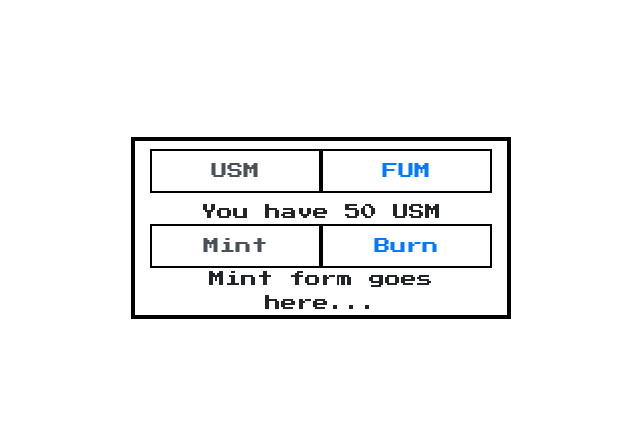
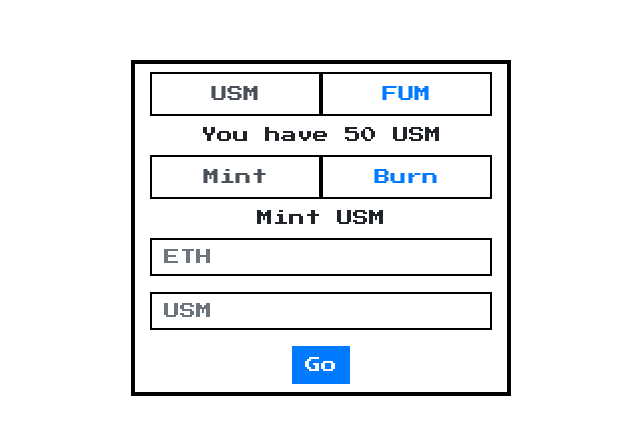
Before and after one commit to usmfum/USM, a React (Create React App) app in the folder client/: page / in a window 1280 px wide. Shown: the part 172-606 px from the top of the page, without its empty margins (319-959 px from the left). Built offline with nearby package versions, Linux system fonts and the light colour scheme.

Commit message:
Added all four forms

```diff
--- a/client/src/App.js
+++ b/client/src/App.js
@@ -1,33 +1,69 @@
 import React from 'react';
 import {connect} from 'react-redux';
-import {Col, Container, Row, Tab, Tabs} from "react-bootstrap";
+import {Button, Col, Container, Form, Row, Tab, Tabs} from "react-bootstrap";
 import './App.scss';
 
 function App() {
 	return (
 		<Container className="h-100">
 			<Row className="h-100 justify-content-center align-items-center d-flex">
-				<Col sm="4" className="text-center border border-thick">
+				<Col xs="8" sm="6" md="4" className="text-center border border-thick">
 					<Tabs fill className="py-2 ">
 						<Tab eventKey="USM" title="USM" className="">
 							<span>You have 50 USM</span>
-							<Tabs fill>
+							<Tabs fill className="py-2 ">
 								<Tab eventKey="mint" title="Mint">
-									Mint form goes here...
+									<span>Mint USM</span>
+									<Form className="py-2">
+										<Form.Group>
+											<Form.Control type="number" min="0" step=".01" placeholder="ETH" />
+										</Form.Group>
+										<Form.Group>
+											<Form.Control type="number" min="0" step=".01" placeholder="USM" />
+										</Form.Group>
+										<Button type="submit" variant="primary">Go</Button>
+									</Form>
 								</Tab>
 								<Tab eventKey="burn" title="Burn">
-									Burn form goes here...
+									<span>Burn USM</span>
+									<Form className="py-2">
+										<Form.Group>
+											<Form.Control type="number" min="0" step=".01" placeholder="USM" />
+										</Form.Group>
+										<Form.Group>
+											<Form.Control type="number" min="0" step=".01" placeholder="ETH" />
+										</Form.Group>
+										<Button type="submit" variant="primary">Go</Button>
+									</Form>
 								</Tab>
 							</Tabs>
 						</Tab>
 						<Tab eventKey="FUM" title="FUM">
 							<span>You have 75 FUM</span>
-							<Tabs fill>
+							<Tabs fill className="py-2 ">
 								<Tab eventKey="fund" title="Fund">
-									Fund form goes here...
+									<span>Fund with ETH</span>
+									<Form className="py-2">
+										<Form.Group>
+											<Form.Control type="number" min="0" step=".01" placeholder="ETH" />
+										</Form.Group>
+										<Form.Group>
+											<Form.Control type="number" min="0" step=".01" placeholder="FUM" />
+										</Form.Group>
+										<Button type="submit" variant="primary">Go</Button>
+									</Form>
 								</Tab>
 								<Tab eventKey="defund" title="Defund">
-									Defund form goes here...
+									<span>Defund FUM</span>
+									<Form className="py-2">
+										<Form.Group>
+											<Form.Control type="number" min="0" step=".01" placeholder="FUM" />
+										</Form.Group>
+										<Form.Group>
+											<Form.Control type="number" min="0" step=".01" placeholder="ETH" />
+										</Form.Group>
+										<Button type="submit" variant="primary">Go</Button>
+									</Form>
 								</Tab>
 							</Tabs>
 						</Tab>
--- a/client/src/App.scss
+++ b/client/src/App.scss
@@ -19,8 +19,14 @@ html {
                     }
                 }
             }
-            a {
+            a, input {
                 border: 0.125rem solid black !important;
+                border-radius: 0;
+                &:focus {
+                    box-shadow: none;
+                }
+            }
+            button {
                 border-radius: 0;
             }
         }
```
